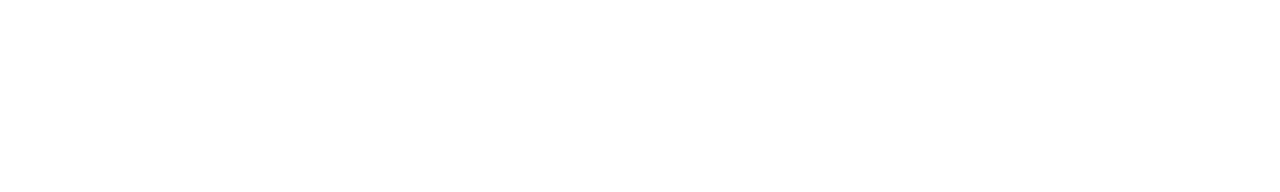
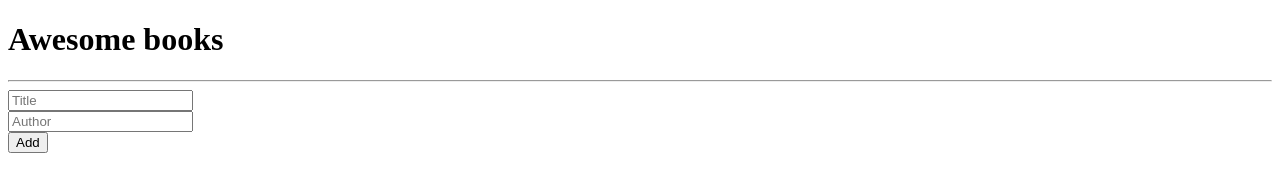
Before and after one commit to Danie12345/awesome-books, a website: page src/index.html in a window 1280 px wide. Drawn offline with Linux system fonts and the light colour scheme.

Commit message:
update HTML

```diff
--- a/src/index.html
+++ b/src/index.html
@@ -5,9 +5,21 @@
     <meta http-equiv="X-UA-Compatible" content="IE=edge">
     <meta name="viewport" content="width=device-width, initial-scale=1.0">
     <script src="./js/index.js" defer></script>
-    <title>Document</title>
+    <title>Awesome Books App</title>
   </head>
   <body>
+  <main>
+    <h1>Awesome books</h1>
+    <ul id="book-list"></ul>
+    <hr>
+  </main>
+  <form id="form">
+    <input type="text" id="title" placeholder="Title">
+    <br>
+    <input type="text" id="author" placeholder="Author">
+    <br>
+    <button type="submit">Add</button>
+  </form>
 
   </body>
 </html>
```
